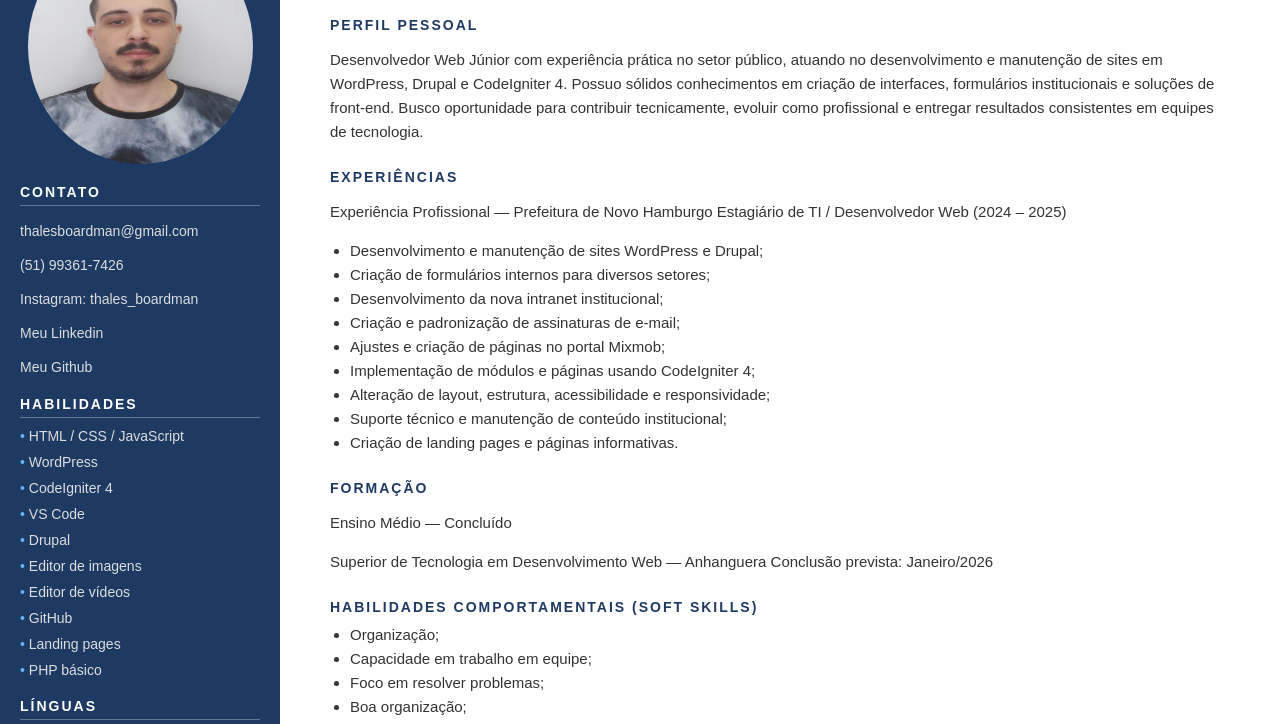
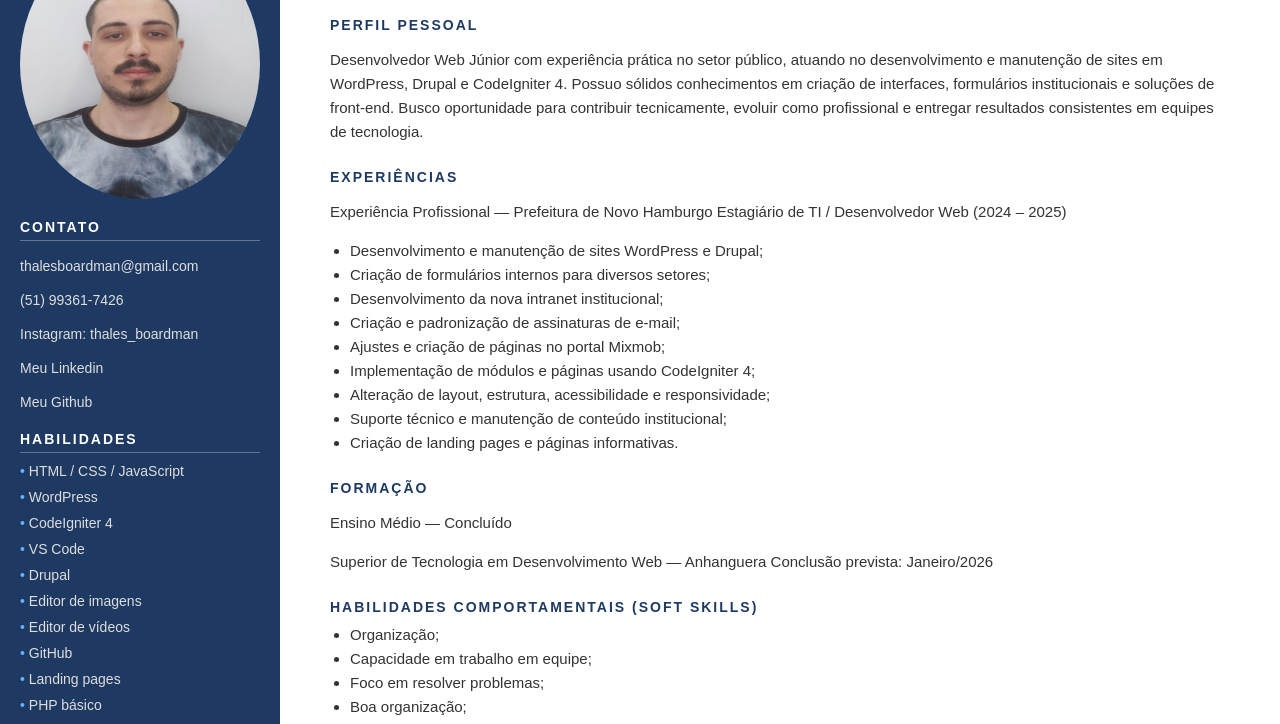
Before and after one commit to thales-boardman/thales-curriculo, a plain HTML site: page index.html in a window 1280 px wide. Shown: the part 163-887 px from the top of the page. Drawn offline with Linux system fonts and the light colour scheme.

Commit message:
Update index.html

```diff
--- a/index.html
+++ b/index.html
@@ -28,8 +28,8 @@ margin-bottom: -10px;
     }
 
     .sidebar img {
-	width: 225px;
-	height: 235px;
+	width: 240px;
+	height: 270px;
 	border-radius: 50%;
 	display: block;
 	margin: 0 auto 20px;
```
